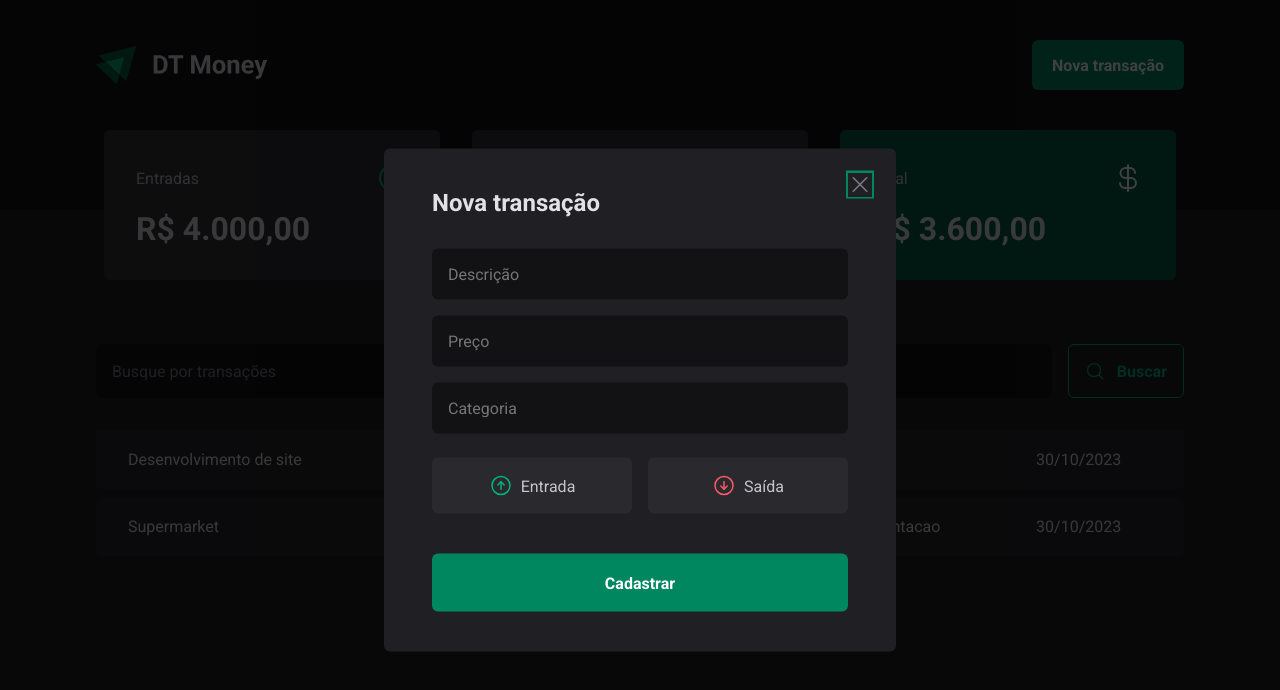
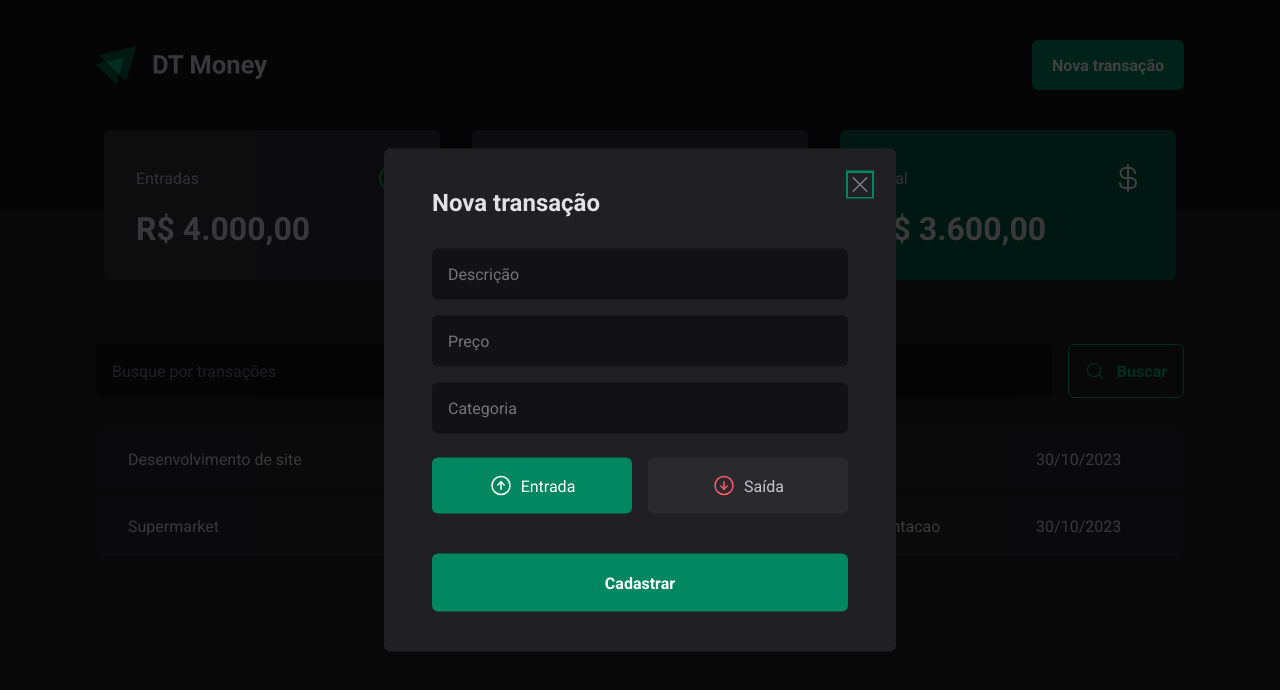
Before and after one commit to franciscovinicios/dtmoney-react, a React (Vite) app: page / in a window 1280 px wide. Both pictures are taken after a click on the button "Nova transação". Shown: the top 690 px of the page. Built offline with nearby package versions, Linux system fonts and the light colour scheme; data requests are answered from the project's data file.

Commit message:
connection with api: controlled components

```diff
--- a/src/components/NewTransactionModal/index.tsx
+++ b/src/components/NewTransactionModal/index.tsx
@@ -7,7 +7,7 @@
   TransactionTypeButton,
 } from "./styles";
 import { ArrowCircleDown, ArrowCircleUp, X } from "phosphor-react";
-import { useForm } from "react-hook-form";
+import { Controller, useForm } from "react-hook-form";
 import * as z from "zod";
 import { zodResolver } from "@hookform/resolvers/zod";
 
@@ -15,18 +15,22 @@
   description: z.string(),
   price: z.number(),
   category: z.string(),
-  // type: z.enum(['income', 'outcome']),
+  type: z.enum(["income", "outcome"]),
 });
 
 type NewTransactionFormInputs = z.infer<typeof newTransactionFormSchema>;
 
 export function NewTransactionModal() {
   const {
+    control,
     register,
     handleSubmit,
     formState: { isSubmitting },
   } = useForm<NewTransactionFormInputs>({
     resolver: zodResolver(newTransactionFormSchema),
+    defaultValues: {
+      type: "income",
+    },
   });
 
   async function handleCreateNewTransaction(data: NewTransactionFormInputs) {
@@ -61,7 +65,15 @@
             required
             {...register("category")}
           />
-          <TransactionType>
+          <Controller
+            control={control}
+            name="type"
+            render={({ field }) => {
+              return (
+                <TransactionType
+                  onValueChange={field.onChange}
+                  value={field.value}
+                >
                   <TransactionTypeButton value="income" variant="Income">
                     <ArrowCircleUp size={24} />
                     Entrada
@@ -71,6 +83,9 @@
                     Saída
                   </TransactionTypeButton>
                 </TransactionType>
+              );
+            }}
+          />
 
           <button type="submit" disabled={isSubmitting}>
             Cadastrar
```
Lines whose indentation alone changed are shown as unchanged.
